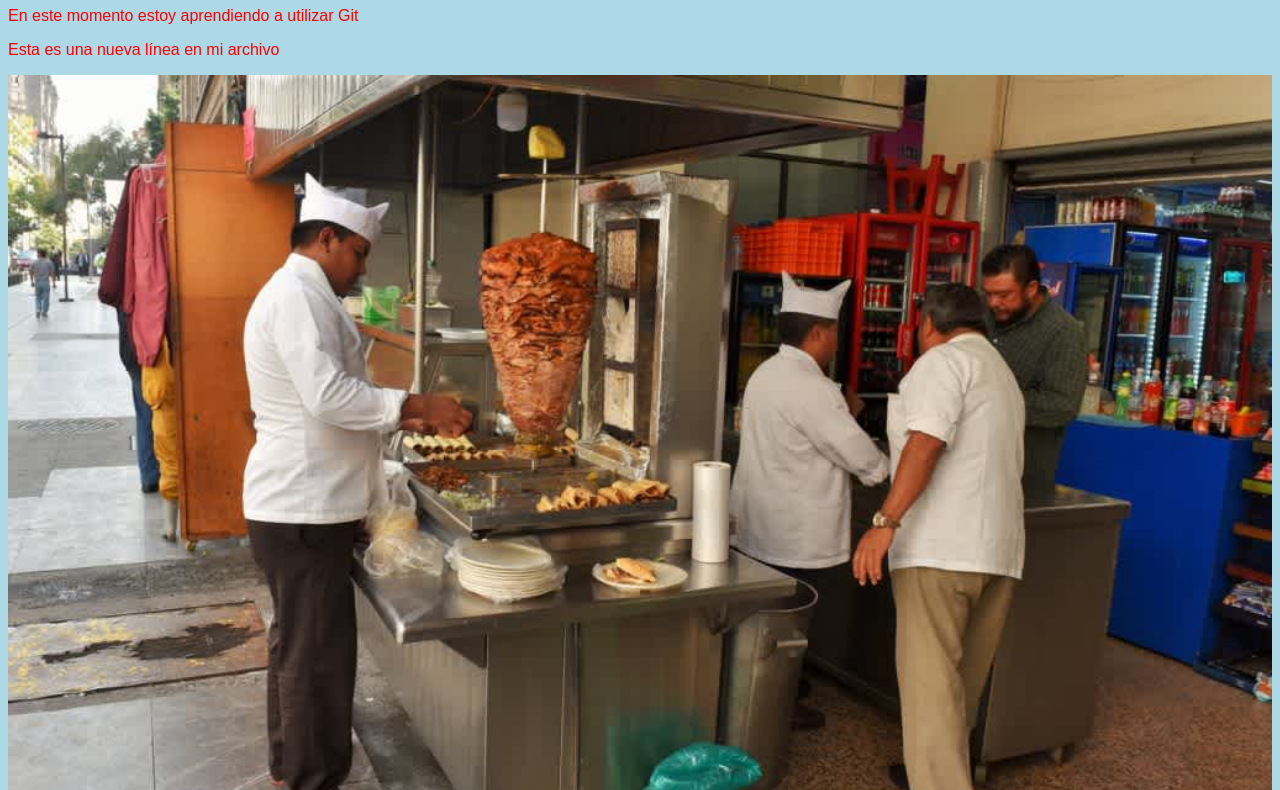
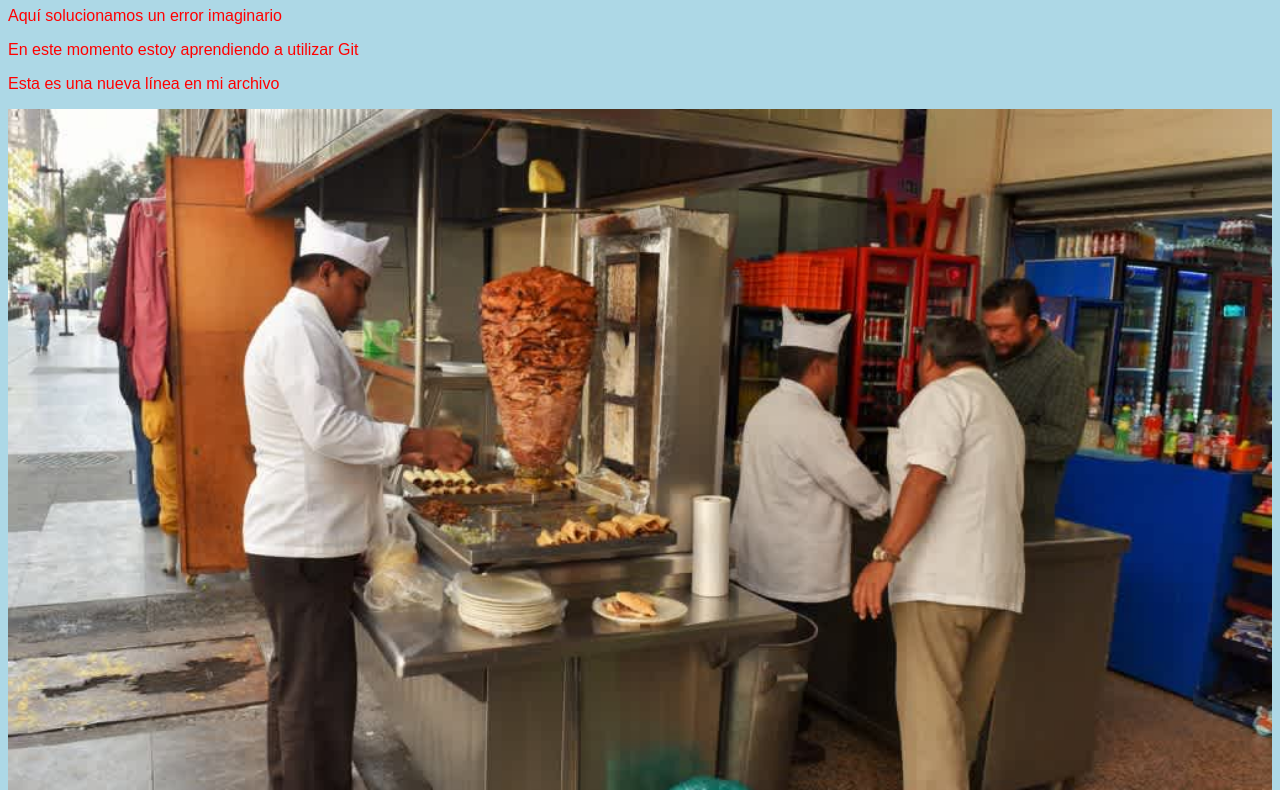
Before and after one commit to LudicrousGosling/git-project, a plain HTML site: page index.html in a window 1280 px wide. Shown: the part 73-863 px from the top of the page. Drawn offline with Linux system fonts and the light colour scheme.

Commit message:
Aquí se solucionó un error de texto

```diff
--- a/index.html
+++ b/index.html
@@ -8,6 +8,9 @@
 </head>
 <body>
     <h1>Cómo utilizar Git</h1>
+
+    <p>Aquí solucionamos un error imaginario</p>
+
     <p>En este momento estoy aprendiendo a utilizar Git</p>
     <p>Esta es una nueva línea en mi archivo</p>
     <img src="taqueria.jpg" alt="Imagen de una taquería" style="width: 100%;">
```
